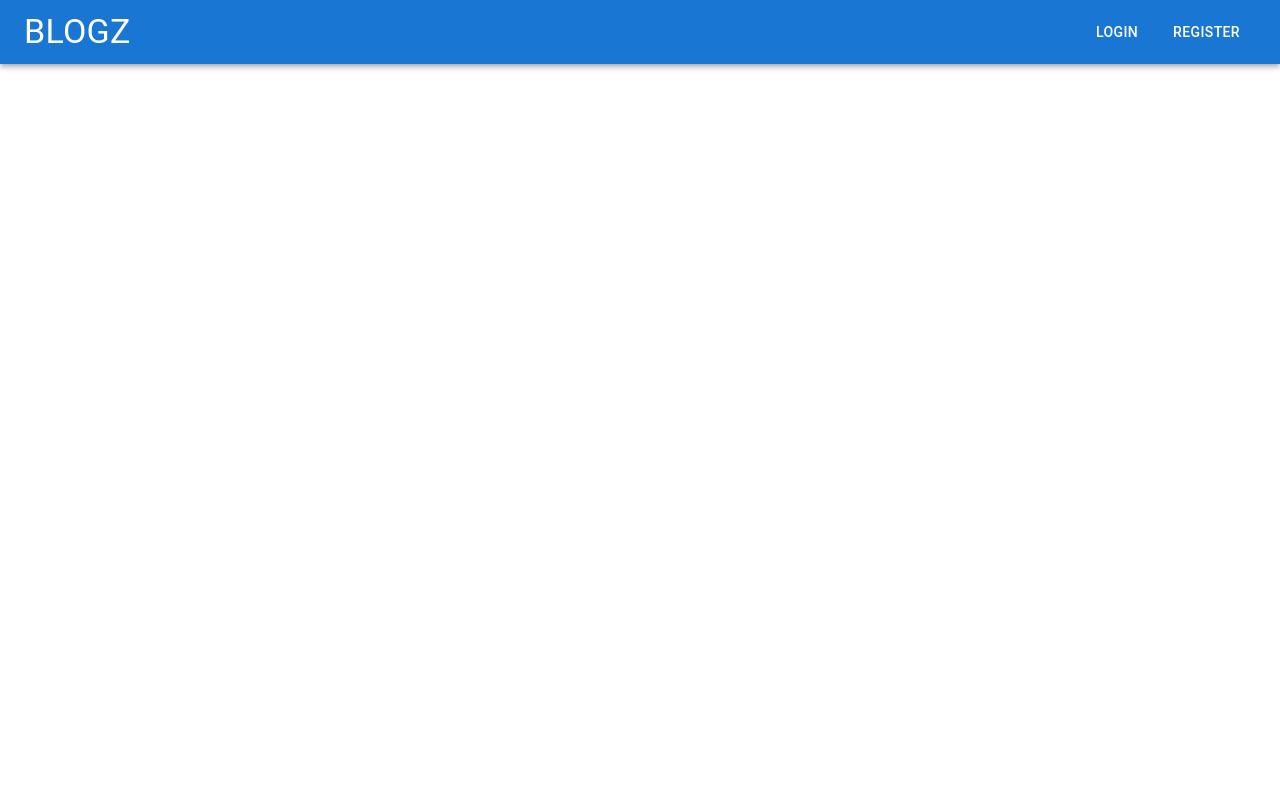
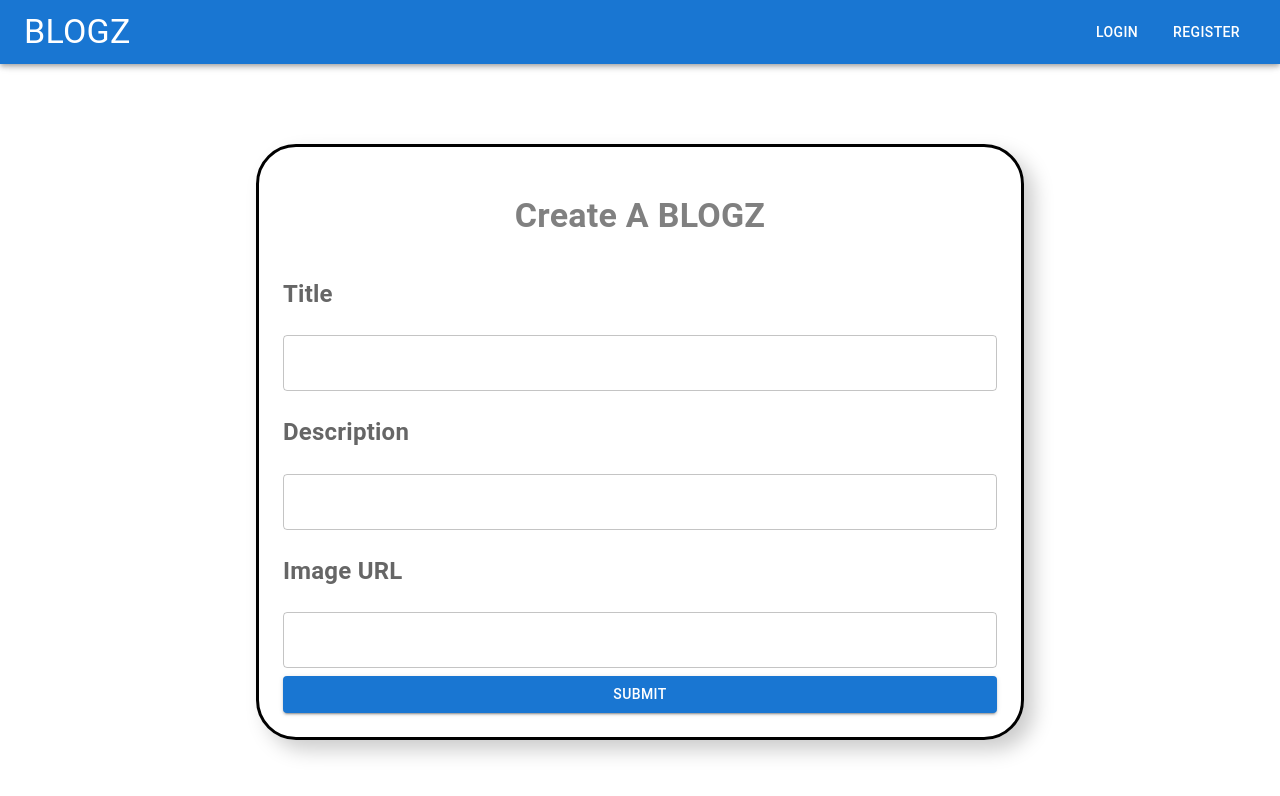
Before and after one commit to ushabh-jain/Bloggz, a React (Create React App) app in the folder client/: page /create-blog in a window 1280 px wide. Shown: the top 796 px of the page. Built offline with nearby package versions, Linux system fonts and the light colour scheme; the HTML template or start-up script is replaced by a standard one.

Commit message:
tenth commit

```diff
--- a/client/src/pages/CreateBlog.js
+++ b/client/src/pages/CreateBlog.js
@@ -1,24 +1,106 @@
-import React, { useState } from 'react'
-import {} from '@mui/material'
-
-
+import React, { useState } from "react";
+import axios from "axios";
+import { Box, Button, InputLabel, TextField, Typography } from "@mui/material";
+import { useNavigate } from "react-router-dom";
+import toast from "react-hot-toast";
 
 
 const CreateBlog = () => {
-    const [inputs,setInputs] = useState({
-        title:'',
-        description:'',
-        image:''
-    })
-    const handleSubmit = (e)=>{
-        e.preventDefault()
-        console.log(inputs)
+  const navigate = useNavigate();
+  const id = localStorage.getItem("userId")
+  const [inputs, setInputs] = useState({
+    title: "",
+    description: "",
+    image: "",
+  });
+  const handleChange = (e)=>{
+    setInputs(prevstate =>({
+      ...prevstate,
+      [e.target.name]:e.target.value,
+    }));
+  };
+  const handleSubmit = async(e) => {
+    e.preventDefault();
+    try {
+      const { data } = await axios.post("/api/v1/blogs/create-blog", {
+        title: inputs.title,
+        description: inputs.description,
+        image: inputs.image,
+        user: id,
+      });
+      if (data?.success) {
+        toast.success("Blog Created");
+        navigate("/my-blogs");
+      }
+
+    } catch (error) {
+      console.log(error)
+
     }
+
+  };
   return (
-    <form>
+    <form onSubmit={handleSubmit}>
+      <Box
+        width={"60%"}
+        border={3}
+        borderRadius={10}
+        padding={3}
+        margin="auto"
+        marginTop={10}
+        marginBottom={10}
+        boxShadow={"10px 10px 20px #ccc"}
+        display="flex"
+        flexDirection={"column"}
+      >
+        <Typography
+          variant="h4"
+          textAlign={"center"}
+          fontWeight="bold"
+          padding={3}
+          color="gray"
+        >
+          Create A BLOGZ
+        </Typography>
+        <InputLabel sx={{ mb: 1, mt: 2, fontSize: "24px", fontWeight: "bold" }}>
+          Title
+        </InputLabel>
+        <TextField
+          name="title"
+          value={inputs.title}
+          onChange={handleChange}
+          margin="normal"
+          variant="outlined"
+          required
+        />
+        <InputLabel sx={{ mb: 1, mt: 2, fontSize: "24px", fontWeight: "bold" }}>
+          Description
+        </InputLabel>
+        <TextField
+          name="description"
+          value={inputs.description}
+          onChange={handleChange}
+          margin="normal"
+          variant="outlined"
+          required
+        />
+        <InputLabel sx={{ mb: 1, mt: 2, fontSize: "24px", fontWeight: "bold" }}>
+          Image URL
+        </InputLabel>
+        <TextField
+          name="image"
+          value={inputs.image}
+          onChange={handleChange}
+          margin="normal"
+          variant="outlined"
+          required
+        />
+        <Button type="submit" color="primary" variant="contained">
+          SUBMIT
+        </Button>
+      </Box>
+    </form>
+  );
+};
 
-    </form>
-  )
-}
-
-export default CreateBlog
+export default CreateBlog;
```
